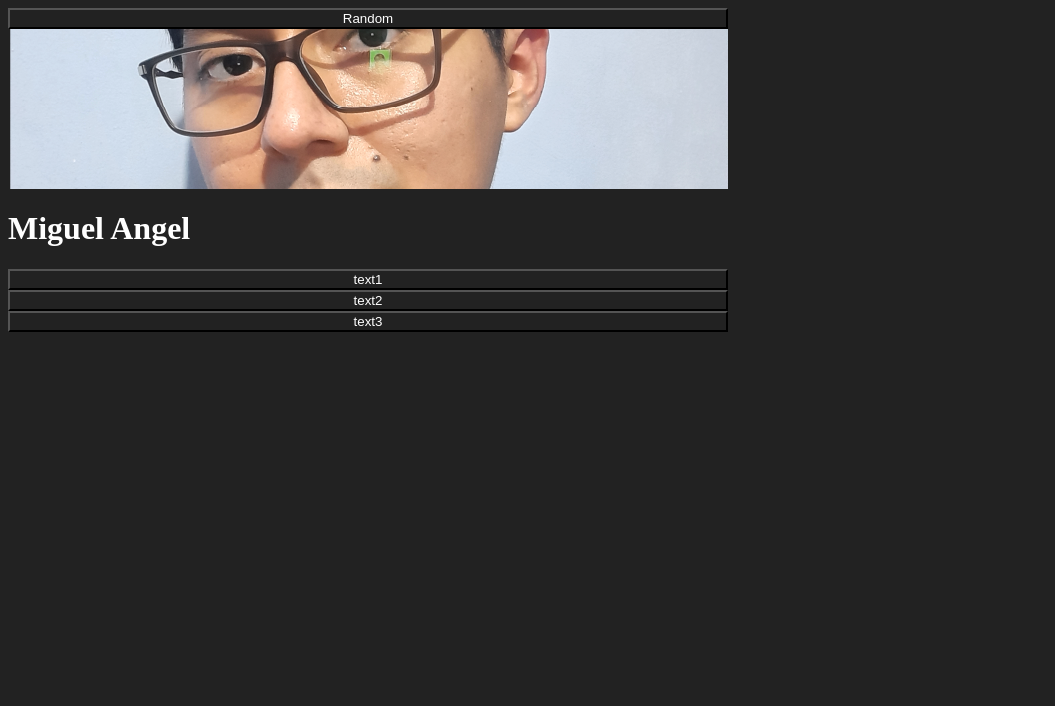
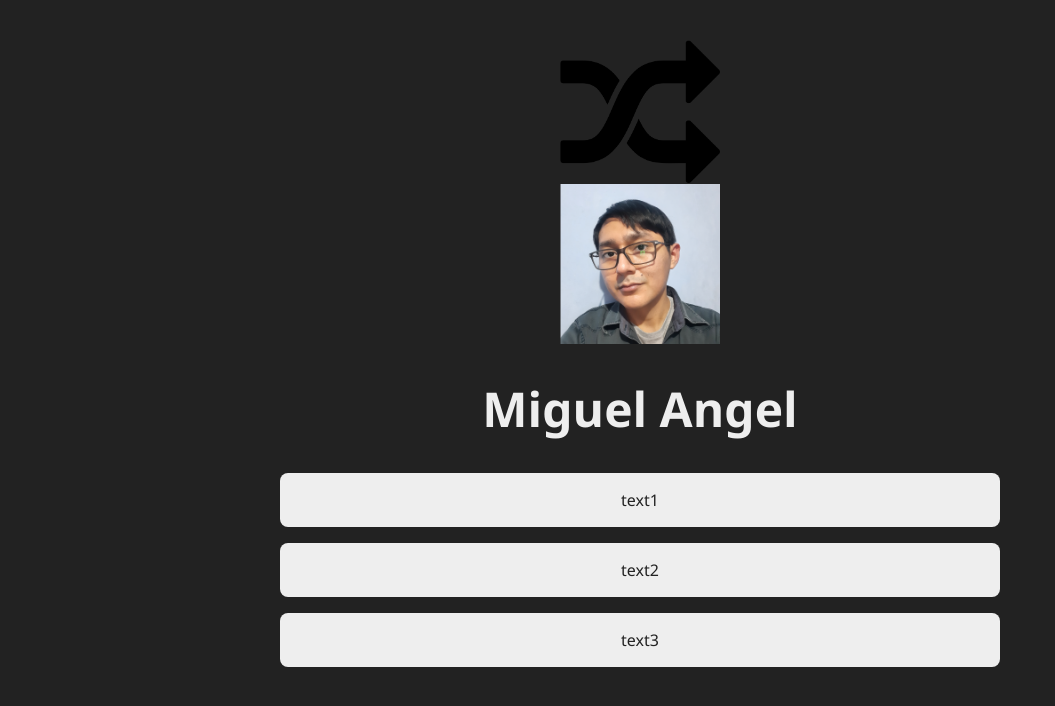
Before and after one commit to Miguel-Huaman/Linktree, a React (Create React App) app: page / in a window 1280 px wide. Shown: the top 706 px of the page, without its empty margins (0-1055 px from the left). Built offline with nearby package versions, Linux system fonts and the light colour scheme.

Commit message:
test: icons

```diff
--- a/src/App.css
+++ b/src/App.css
@@ -1,15 +1,23 @@
-* {
-    background-color: #222;
-    color: #fff
+:root {
+    --background: #222;
+    --text-color: #eee;
 }
 
-#root, .Info {
+* {
+    background-color: var(--background);
+    color: var(--text-color);
+    font-family: 'segoe UI';
+}
+
+#root {
     display: flex;
     flex-direction: column;
     max-width: 720px;
+    margin: 0 auto;
 }
 
 img {
-    max-height: 10rem;
+    max-width: 10em;
+    margin: 0 auto;
     object-fit: cover;
 }
--- a/src/App.js
+++ b/src/App.js
@@ -22,7 +22,7 @@ function App() {
 
   return (
     <Fragment>
-      <ButtonRandom text='Random' function={randomUser} />
+      <ButtonRandom function={randomUser} />
       <PhotoUser src={userPhoto} alt={userName} />
       <TitleUser username={userName} />
       <ButtonLink text={userText1} link={userLink1} />
--- /dev/null
+++ b/src/components/ButtonLink.css
@@ -0,0 +1,14 @@
+.ButtonLink {
+    margin-bottom: 1em;
+    padding: 1em;
+    border-radius: 0.5em;
+    background-color: var(--text-color);
+    color: var(--background);
+    font-size: 1rem;
+    border-style: none;
+    cursor: pointer;
+}
+
+.ButtonLink:hover {
+    opacity: 0.8;
+}
--- a/src/components/ButtonLink.js
+++ b/src/components/ButtonLink.js
@@ -1,4 +1,5 @@
 import React from 'react';
+import './ButtonLink.css'
 
 function ButtonLink(props) {
     return (
--- /dev/null
+++ b/src/components/ButtonRandom.css
@@ -0,0 +1,16 @@
+.header {
+    margin: 2em auto;
+    padding-bottom: 2em;
+    height: 5em;
+    width: 10em;
+}
+
+.header img {
+    display: block;
+    position: absolute;
+    object-fit: cover;
+}
+
+.ButtonRandom {
+    height: 5em;
+}
--- a/src/components/ButtonRandom.js
+++ b/src/components/ButtonRandom.js
@@ -1,10 +1,12 @@
 import React from 'react';
+import './ButtonRandom.css';
+import Random from '../images/random.png'
 
 function ButtonLink(props) {
     return (
-        <button className='ButtonRandom' onClick={props.function}>
-            {props.text}
-        </button>
+        <div className='header' onClick={props.function}>
+            <img src={ Random } alt='random' />
+        </div>
     )
 };
 
--- /dev/null
+++ b/src/components/TitleUser.css
@@ -0,0 +1,5 @@
+.TitleUser {
+    color: var(--text-color);
+    font-size: 3rem;
+    text-align: center;
+}
--- a/src/components/TitleUser.js
+++ b/src/components/TitleUser.js
@@ -1,4 +1,5 @@
 import React from 'react';
+import './TitleUser.css';
 
 function TitleUser(props) {
     return (
```
Also changed, not shown: src/images/random.png (added), 1 other file (tests, documents, lock files or other folders).
